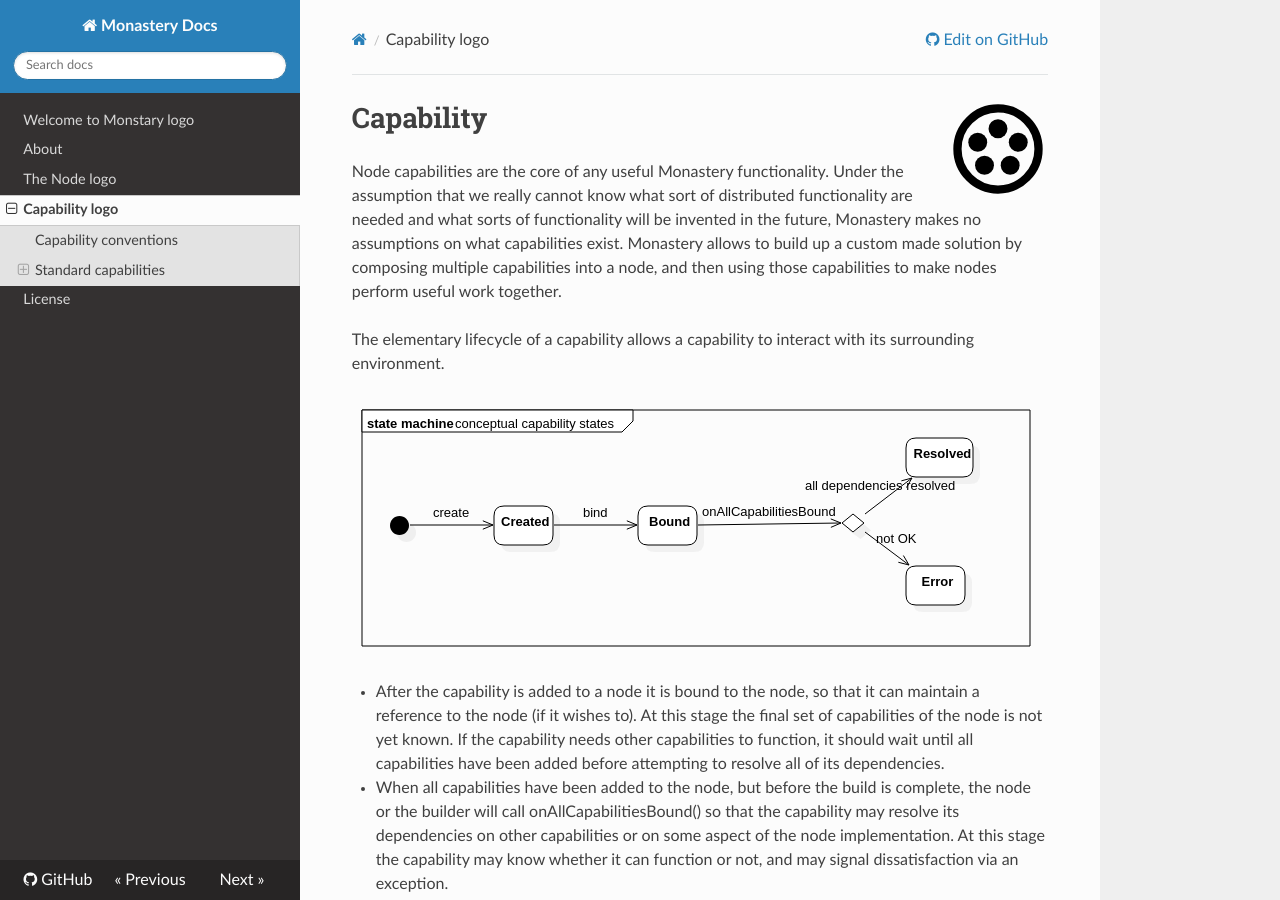
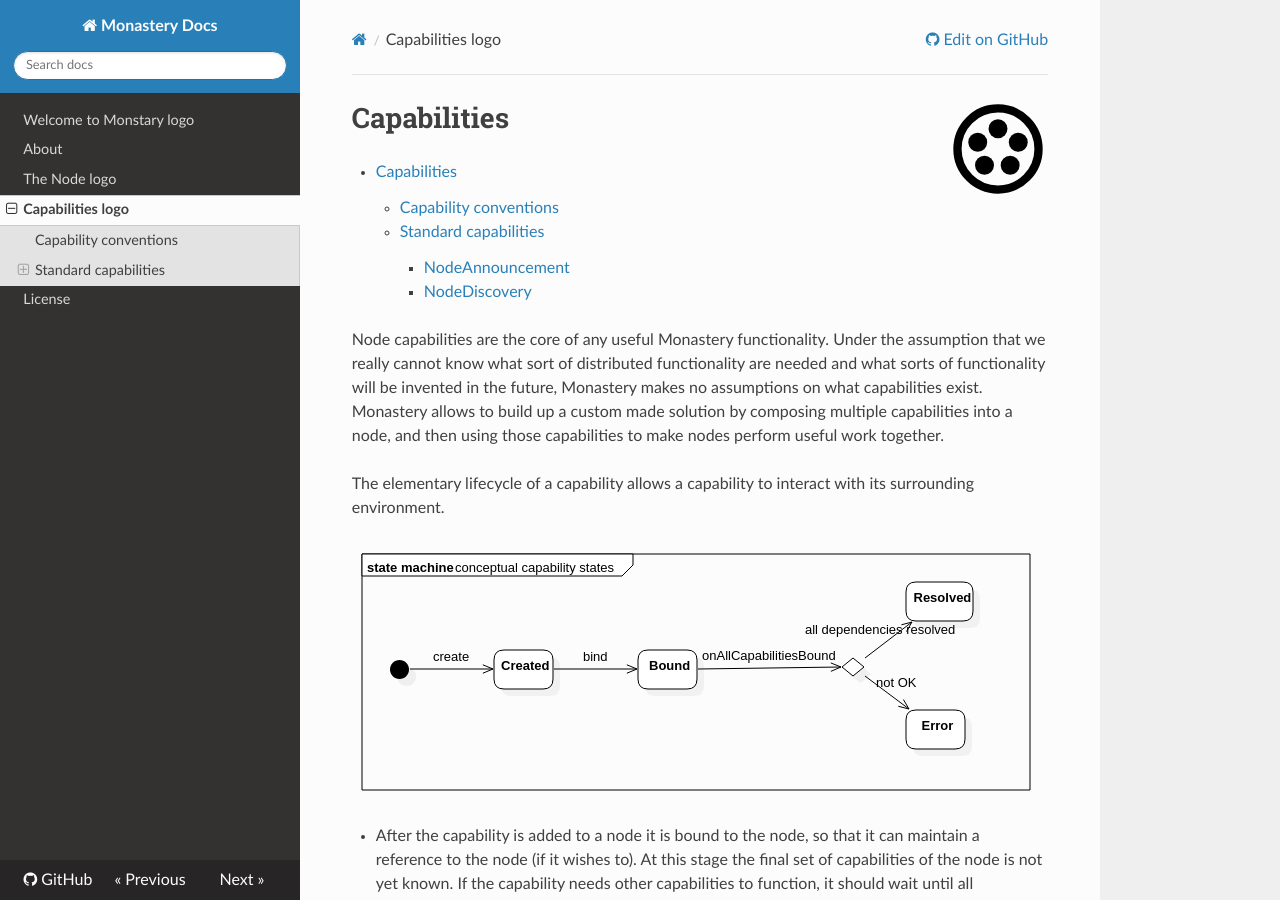
Before and after one commit to arnonmoscona/monastery-docs, an MkDocs documentation site: the page built from docs/Capabilities.md, in a window 1280 px wide and 900 px high. Built offline with MkDocs 1.6.1, drawn with Linux system fonts in a browser that asks for light colours; nearby versions of some CDN libraries; old or Windows-style settings are respelled for this version of MkDocs.

Commit message:
line endings

```diff
--- a/docs/Capabilities.md
+++ b/docs/Capabilities.md
@@ -1,4 +1,6 @@
-# Capability <span style="float:right">![logo](monastery_logo_100.svg)<span>
+# Capabilities <span style="float:right">![logo](monastery_logo_100.svg)<span>
+
+[TOC]
 
 Node capabilities are the core of any useful Monastery functionality. Under the assumption that we really cannot know what sort of distributed functionality are needed and what sorts of functionality will be invented in the future, Monastery makes no assumptions on what capabilities exist. Monastery allows to build up a custom made solution by composing multiple capabilities into a node, and then using those capabilities to make nodes perform useful work together.
 
```
